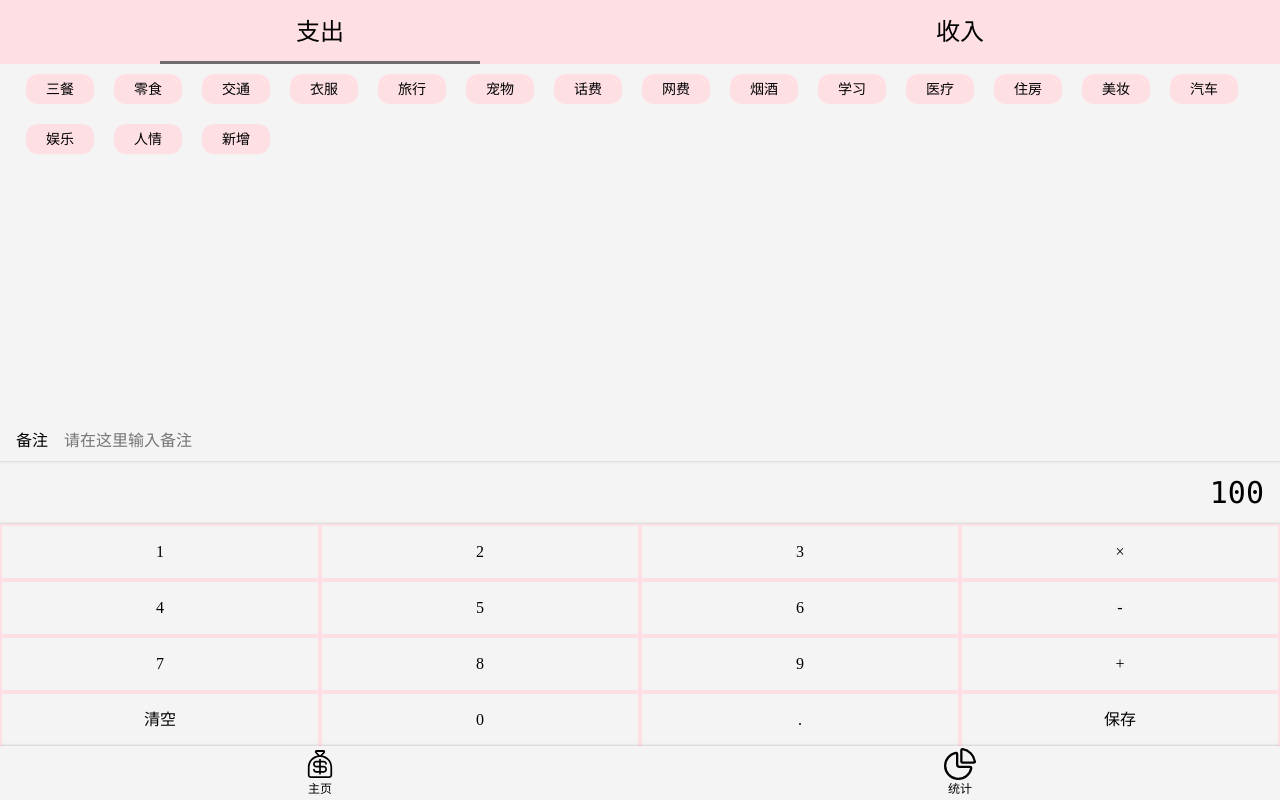
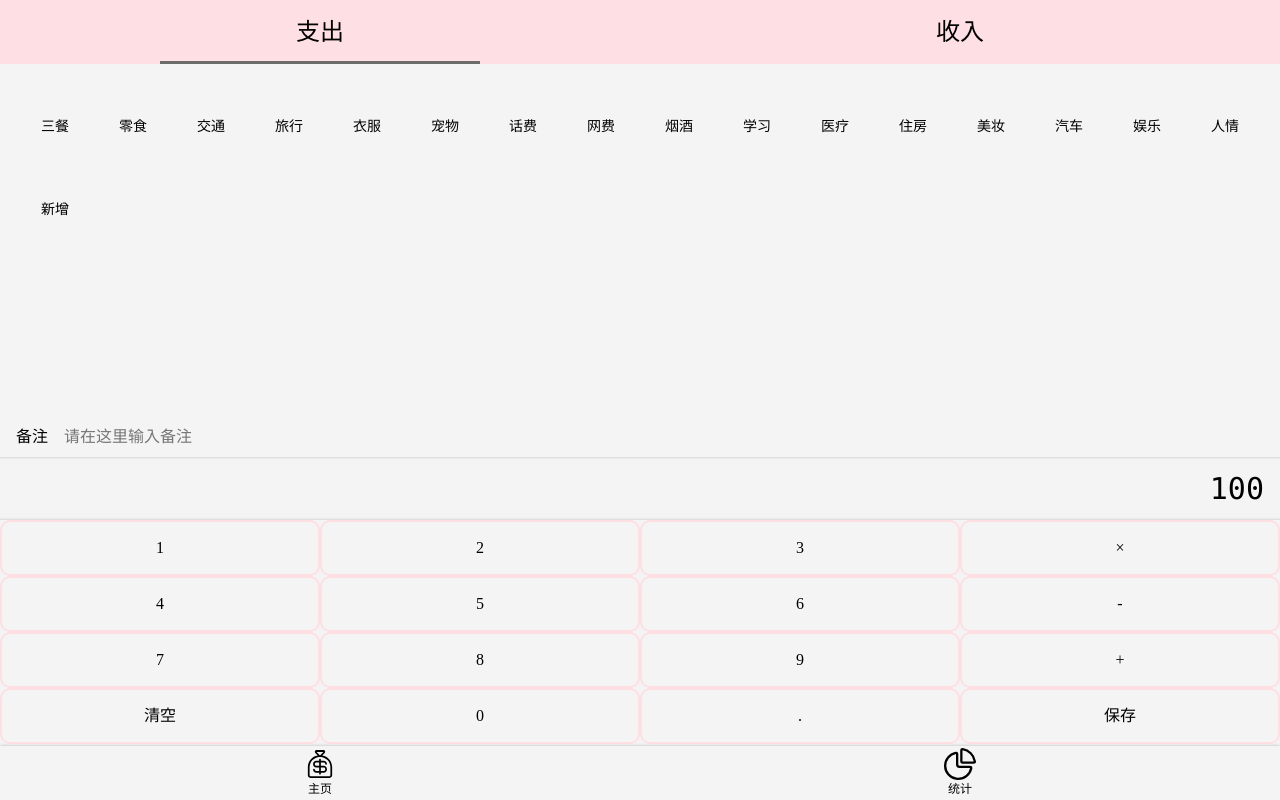
Before and after one commit to NiceyLai/money-traces, a Vue app: page /#/new in a window 1280 px wide. Built offline with nearby package versions, Linux system fonts and the light colour scheme; a web font is replaced by a local one.

Commit message:
加入iconfont，调整样式

```diff
--- /dev/null
+++ b/src/assets/style/icon.css
@@ -0,0 +1,106 @@
+@font-face {
+  font-family: "iconfont"; /* Project id 3626987 */
+  src: url('//at.alicdn.com/t/c/font_3626987_dsxwlvlqze8.woff2?t=1662136265793') format('woff2'),
+       url('//at.alicdn.com/t/c/font_3626987_dsxwlvlqze8.woff?t=1662136265793') format('woff'),
+       url('//at.alicdn.com/t/c/font_3626987_dsxwlvlqze8.ttf?t=1662136265793') format('truetype');
+}
+
+.iconfont {
+  font-family: "iconfont" !important;
+  font-size: 2em;
+  font-style: normal;
+  -webkit-font-smoothing: antialiased;
+  -moz-osx-font-smoothing: grayscale;
+}
+
+.icon-qian:before {
+  content: "\e662";
+}
+
+.icon-hongbao1:before {
+  content: "\e656";
+}
+
+.icon-qita:before {
+  content: "\e6fe";
+}
+
+.icon-jijin:before {
+  content: "\e612";
+}
+
+.icon-gongzi:before {
+  content: "\e60c";
+}
+
+.icon-gupiao:before {
+  content: "\e65a";
+}
+
+.icon-xinzeng:before {
+  content: "\e611";
+}
+
+.icon-icon:before {
+  content: "\e65d";
+}
+
+.icon-hongbao:before {
+  content: "\e613";
+}
+
+.icon-food:before {
+  content: "\e622";
+}
+
+.icon-meizhuangleimu:before {
+  content: "\e6e6";
+}
+
+.icon-jiaotong:before {
+  content: "\e61e";
+}
+
+.icon-yule:before {
+  content: "\e639";
+}
+
+.icon-zhufang:before {
+  content: "\e63b";
+}
+
+.icon-xuexi:before {
+  content: "\e607";
+}
+
+.icon-yanjiu:before {
+  content: "\e60f";
+}
+
+.icon-lvhang:before {
+  content: "\e60a";
+}
+
+.icon-yiliao:before {
+  content: "\e6ee";
+}
+
+.icon-dianhua:before {
+  content: "\e8ad";
+}
+
+.icon-food1:before {
+  content: "\e654";
+}
+
+.icon-clothes:before {
+  content: "\e8c7";
+}
+
+.icon-wifi-full:before {
+  content: "\e957";
+}
+
+.icon-chongwu:before {
+  content: "\e6d7";
+}
--- a/src/components/Icon.vue
+++ b/src/components/Icon.vue
@@ -1,27 +1,32 @@
 <!-- eslint-disable vue/multi-word-component-names -->
 <template>
   <svg class="icon">
-            <use :xlink:href="'#'+name"></use>
+    <use :xlink:href="'#' + name"></use>
   </svg>
 </template>
 
 <script lang="ts">
-
 // 如何 import 一个目录
 // eslint-disable-next-line no-undef
-let importAll = (requireContext: __WebpackModuleApi.RequireContext) => requireContext.keys().forEach(requireContext);
-try{importAll(require.context('../assets/icons', true, /\.svg$/));} catch (error) {console.log(error);}
+let importAll = (requireContext: __WebpackModuleApi.RequireContext) =>
+  requireContext.keys().forEach(requireContext);
+try {
+  importAll(require.context("../assets/icons", true, /\.svg$/));
+} catch (error) {
+  console.log(error);
+}
 
 export default {
-    props: ['name'],
+  props: ["name"],
   // eslint-disable-next-line vue/multi-word-component-names
-        name:'Icon'
-    }
+  name: "Icon",
+};
 </script>
 
 <style lang="scss" scoped>
 .icon {
-       width: 1em; height: 1em;
+  width: 1em;
+  height: 1em;
   vertical-align: -0.15em;
   fill: currentColor;
   overflow: hidden;
--- a/src/components/New/Expenditures.vue
+++ b/src/components/New/Expenditures.vue
@@ -2,24 +2,23 @@
 <template>
   <div class="expendituresTags">
     <ul class="current">
-      <li>三餐</li>
-      <li>零食</li>
-      <li>交通</li>
-      <li>衣服</li>
-      <li>旅行</li>
-      <li>宠物</li>
-      <li>话费</li>
-      <li>网费</li>
-      <li>烟酒</li>
-      <li>学习</li>
-      <li>医疗</li>
-      <li>住房</li>
-      <li>美妆</li>
-      <li>汽车</li>
-      <li>娱乐</li>
-      <li>人情</li>
-
-      <li><button>新增</button></li>
+      <li><i class="iconfont icon-food1"></i>三餐</li>
+      <li><i class="iconfont icon-food"></i>零食</li>
+      <li><i class="iconfont icon-jiaotong"></i>交通</li>
+      <li><i class="iconfont icon-lvhang"></i>旅行</li>
+      <li><i class="iconfont icon-clothes"></i>衣服</li>
+      <li><i class="iconfont icon-chongwu"></i>宠物</li>
+      <li><i class="iconfont icon-dianhua"></i>话费</li>
+      <li><i class="iconfont icon-wifi-full"></i>网费</li>
+      <li><i class="iconfont icon-yanjiu"></i>烟酒</li>
+      <li><i class="iconfont icon-xuexi"></i>学习</li>
+      <li><i class="iconfont icon-yiliao"></i>医疗</li>
+      <li><i class="iconfont icon-zhufang"></i>住房</li>
+      <li><i class="iconfont icon-meizhuangleimu"></i>美妆</li>
+      <li><i class="iconfont icon-icon"></i>汽车</li>
+      <li><i class="iconfont icon-yule"></i>娱乐</li>
+      <li><i class="iconfont icon-hongbao"></i>人情</li>
+      <li><i class="iconfont icon-xinzeng"></i>新增</li>
     </ul>
   </div>
 </template>
@@ -32,6 +31,7 @@ export default {};
 @import "@/assets/style/helper.scss";
 
 .expendituresTags {
+  // display: none;
   font-size: 14px;
   width: 100%;
   height: 36vh;
@@ -46,17 +46,14 @@ export default {};
 
     > li {
       display: flex;
+      flex-direction: column;
       align-items: center;
-      background: $color-background;
-      height: 30px;
-      border-radius: 12px;
       padding: 0 20px;
-      margin: 10px 10px;
-      > button {
-        border: none;
-        background: transparent;
-      }
+      margin: 10px 5px;
     }
   }
 }
 </style>
+<style>
+@import "@/assets/style/icon.css";
+</style>
--- a/src/components/New/Number.vue
+++ b/src/components/New/Number.vue
@@ -38,7 +38,7 @@ export default {};
 .number {
   position: fixed;
   left: 0;
-  bottom: 52px;
+  bottom: 56px;
   width: 100%;
 
   > .numberPad {
@@ -57,6 +57,7 @@ export default {};
         background-color: $color-bodybackground;
         width: 25%;
         height: 56px;
+        border-radius: 10px;
         border: 2px solid $color-background;
       }
     }
--- a/src/components/New/Revenue.vue
+++ b/src/components/New/Revenue.vue
@@ -2,12 +2,13 @@
 <template>
   <div class="revenueTags">
     <ul class="current">
-      <li>工资</li>
-      <li>外快</li>
-      <li>股票</li>
-      <li>基金</li>
-      <li>其他</li>
-      <li><button>新增</button></li>
+      <li><i class="iconfont icon-gongzi"></i>工资</li>
+      <li><i class="iconfont icon-qian"></i>外快</li>
+      <li><i class="iconfont icon-gupiao"></i>股票</li>
+      <li><i class="iconfont icon-hongbao1"></i>红包</li>
+      <li><i class="iconfont icon-jijin"></i>基金</li>
+      <li><i class="iconfont icon-qita"></i>其他</li>
+      <li><i class="iconfont icon-xinzeng"></i>新增</li>
     </ul>
   </div>
 </template>
@@ -21,24 +22,29 @@ export default {};
 
 .revenueTags {
   display: none;
+  font-size: 14px;
+  width: 100%;
+  height: 36vh;
+  overflow: auto;
+  position: fixed;
+  top: 64px;
+  left: 0;
   > .current {
+    margin-left: 16px;
     display: flex;
-    justify-content: space-between;
     flex-wrap: wrap;
+
     > li {
       display: flex;
+      flex-direction: column;
       align-items: center;
-      background: $color-background;
-      height: 30px;
-      border-radius: 12px;
       padding: 0 20px;
-      margin: 10px 10px;
-      white-space: nowrap;
-      > button {
-        border: none;
-        background: transparent;
-      }
+      margin: 10px 5px;
     }
   }
 }
 </style>
+
+<style>
+@import "@/assets/style/icon.css";
+</style>
```
Lines whose indentation alone changed are shown as unchanged.
